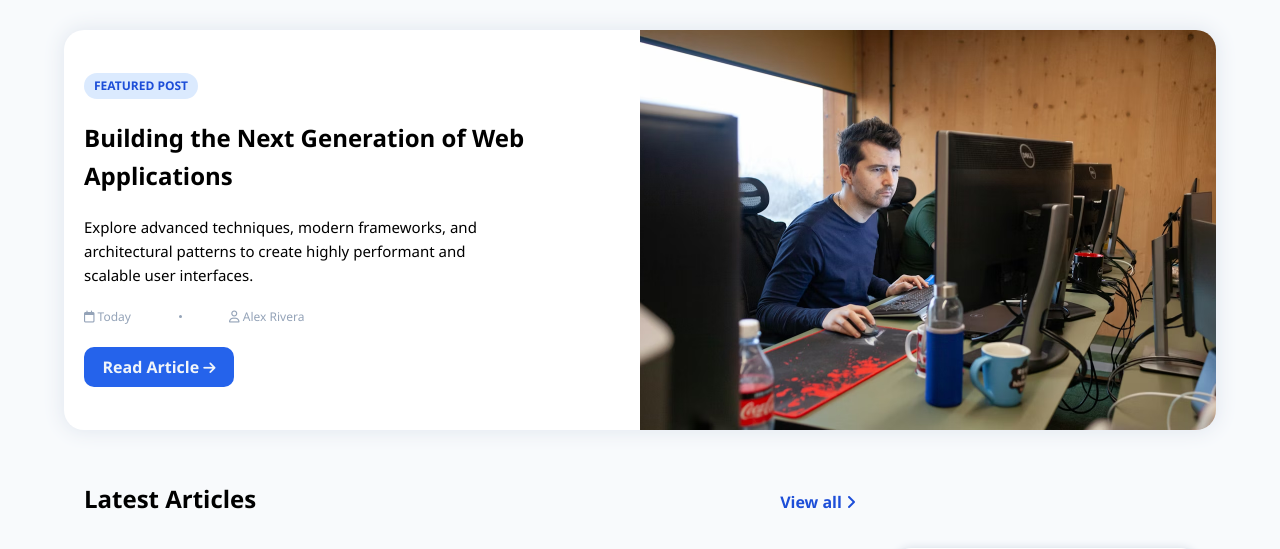
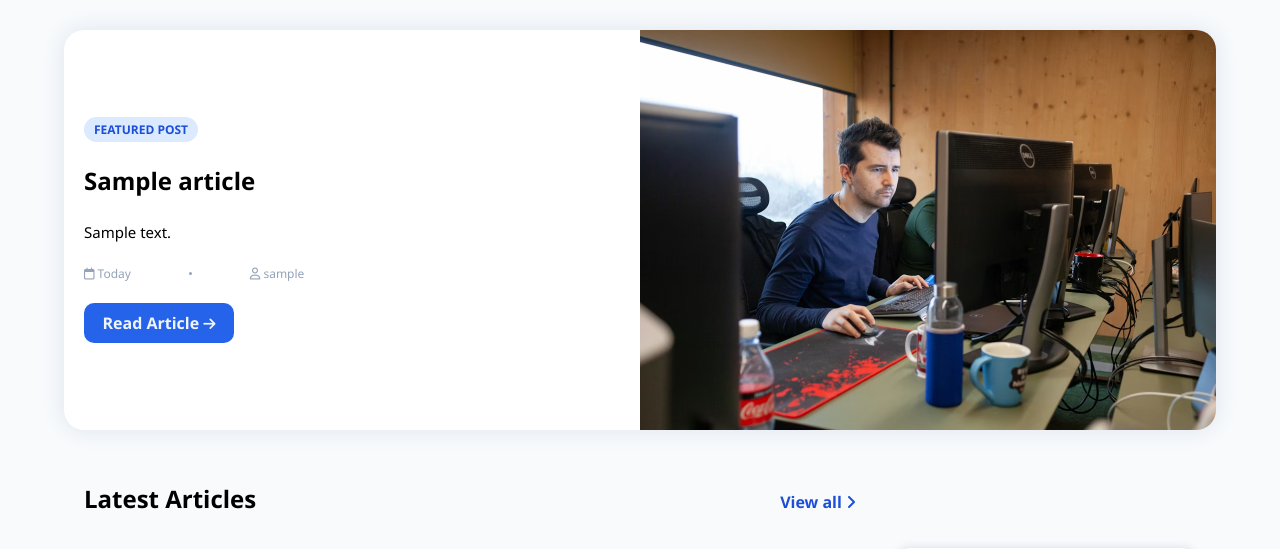
Before and after one commit to MarwanBouhamid07/Project-final-blog, a PHP site: page /home.php in a window 1280 px wide. Shown: the part 70-619 px from the top of the page. Run offline with PHP 8.4, Linux system fonts and the light colour scheme; tables that the repository leaves empty or names only in its code hold one stand-in row (values such as "Sample post"); some libraries are stand-ins or nearby versions.

Commit message:
main section of today article

```diff
--- a/assets/styles/home.css
+++ b/assets/styles/home.css
@@ -250,7 +250,6 @@ time{
 .name{
     display: flex;
     width: 65%;
-    justify-content: space-between;
     align-items: center;
     font-weight: 600;
 }
@@ -265,6 +264,9 @@ time{
     cursor: pointer;
     transition: 0.3s;
     background-color: var(--color-slate-100);
+}
+.prfile{
+    margin-right: 10px;
 }
 .section-header a{
     color: var(--color-primary-700);
--- a/includes/function-articles.php
+++ b/includes/function-articles.php
@@ -31,6 +31,21 @@ function categoriesCount(){
     return $categories;
 }
 
+function todayPost(){
+    $db = new Database();
+    $conn =$db->getconnection();
+    $query = "SELECT a.*, c.name as category_name, u.username as author_name
+          FROM articles a
+          LEFT JOIN categories c ON a.category_id = c.id
+          LEFT JOIN users u ON a.author_id = u.id
+          ORDER BY a.created_at DESC
+          LIMIT 1";
+
+    $stmt = $conn->query($query);
+    $latest_article = $stmt->fetch(PDO::FETCH_ASSOC);
+    return $latest_article;
+}
+
 
 
 ?>
--- a/pages/home.php
+++ b/pages/home.php
@@ -3,6 +3,8 @@ require_once "../includes/function-articles.php";
 $articles =getArticlesHome();
 
 $categories = categoriesCount();
+
+$todayPost = todayPost();
 ?>
 
 <!DOCTYPE html>
@@ -27,14 +29,14 @@ $categories = categoriesCount();
             <article class="featured-card">
                 <div class="content-side">
                     <span class="badge">Featured Post</span>
-                    <h2>Building the Next Generation of Web Applications</h2>
-                    <p>Explore advanced techniques, modern frameworks, and architectural patterns to create highly performant and scalable user interfaces.</p>
+                    <h2><?php echo htmlspecialchars($todayPost['title']);?></h2>
+                    <p><?php echo htmlspecialchars($todayPost['excerpt']);?></p>
                     <div class="time-with-autor">
                         <div class="time"><i class="fa-regular fa-calendar"></i> Today</div>
                         <span class="poinot"></span>
-                        <div class="author"><i class="fa-regular fa-user"></i> Alex Rivera</div>
+                        <div class="author"><i class="fa-regular fa-user"></i> <?php echo htmlspecialchars($todayPost['author_name']);?></div>
                     </div>
-                    <button class="read-article">Read Article <i class="fa-solid fa-arrow-right"></i></button>
+                    <button  class="read-article">Read Article <i class="fa-solid fa-arrow-right"></i></button>
                 </div>
 
                 <div class="image-side">
```
